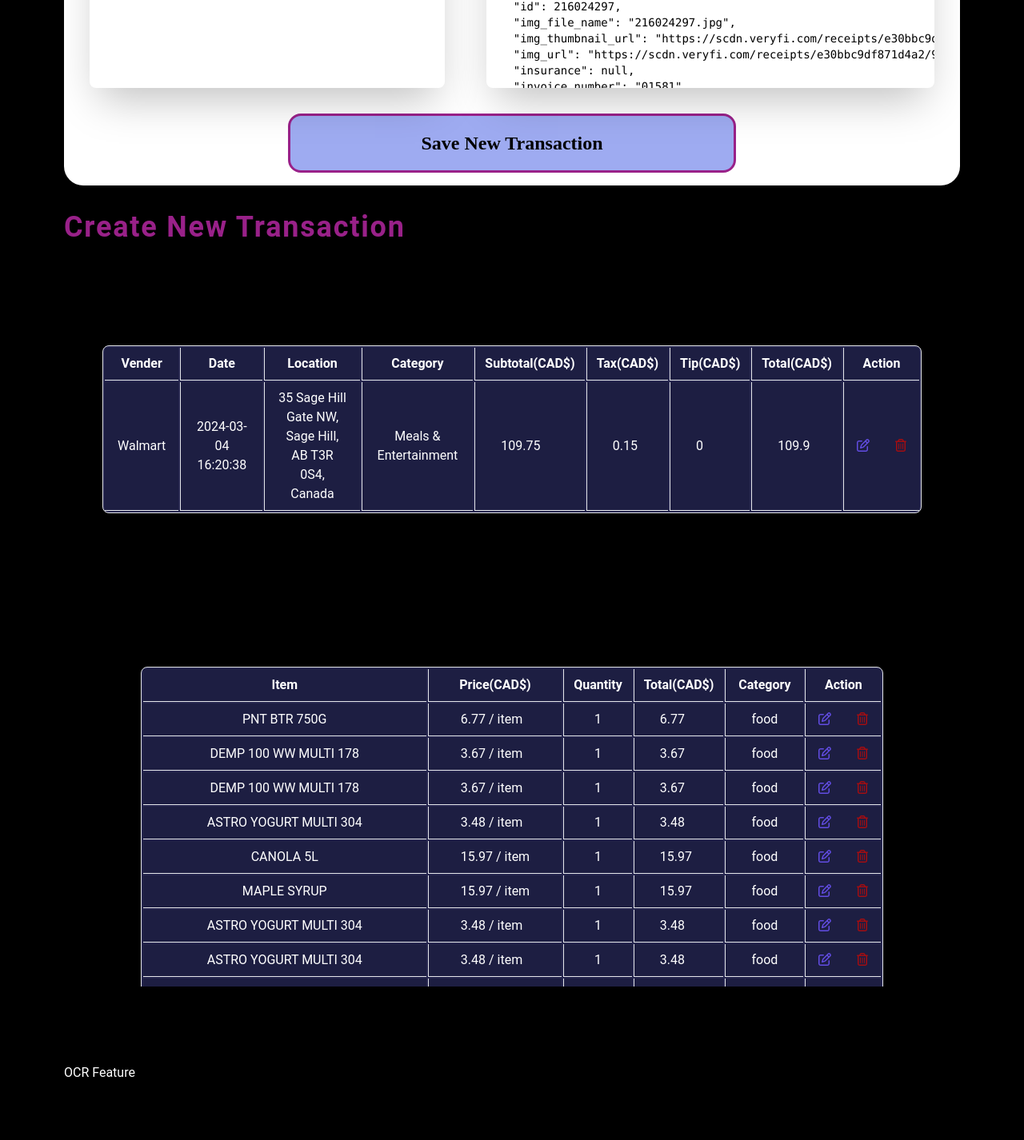
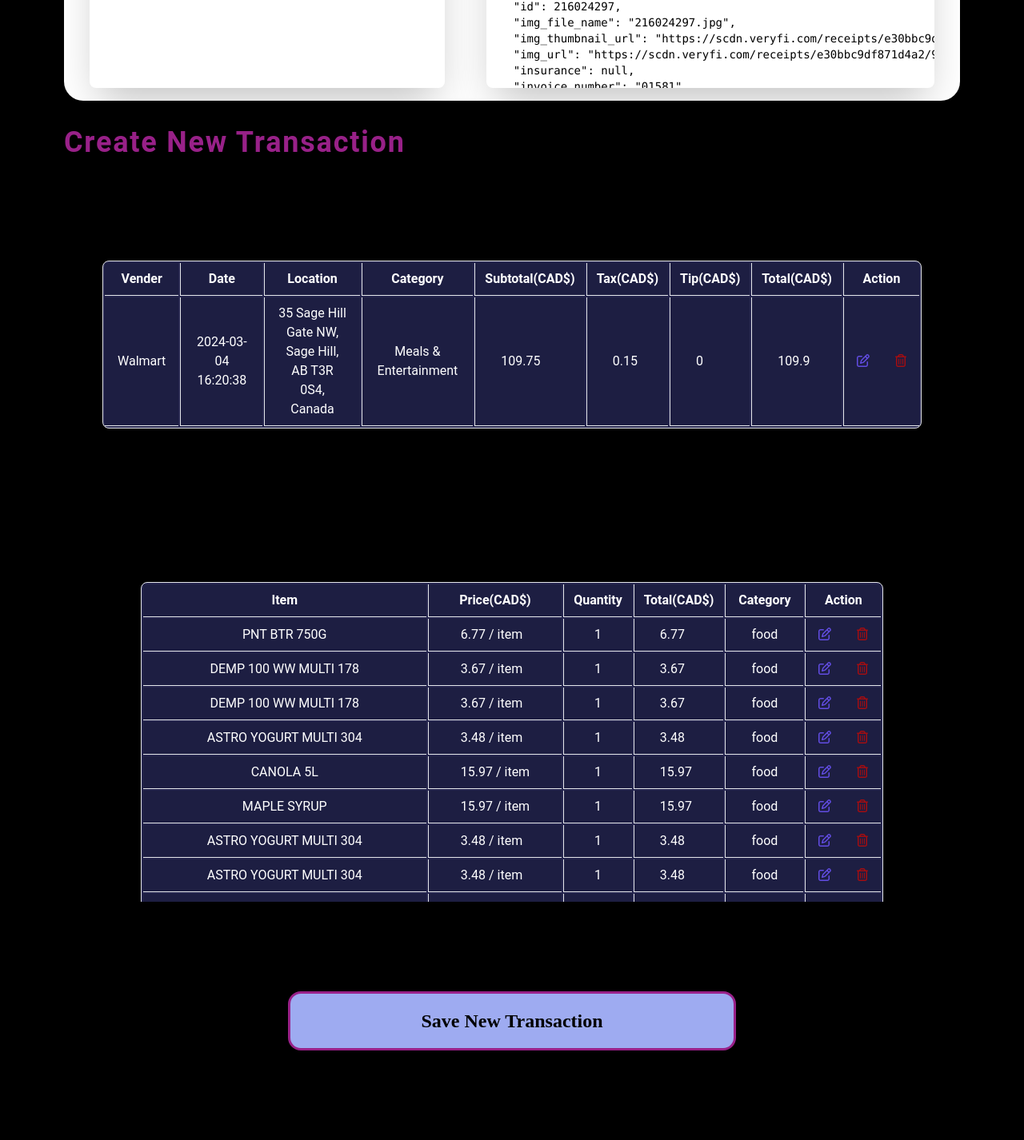
Before and after one commit to Danny2705/budget-application, a React (Create React App) app: page /create in a window 1280 px wide. Shown: the part 740-2166 px from the top of the page at 80% size. Built offline with nearby package versions, Linux system fonts and the light colour scheme; no server answers; sample sign-in values are in the browser's storage.

Commit message:
moved save button to outside of UploadTrans Component

```diff
--- a/src/components/CreateTransaction/CreateTransaction.jsx
+++ b/src/components/CreateTransaction/CreateTransaction.jsx
@@ -4,11 +4,24 @@ import UploadTrans from "../UploadTrans/UploadTrans";
 import NewTransVenderTable from "../TransactionTable/NewTransVenderTable";
 import NewTransLineItemsTable from "../TransactionTable/NewTransLineItemsTable";
 import { useState } from "react";
+import SaveButton from "../UploadTrans/SaveButton";
+import { saveReceiptToFirestore } from "../../utils/firebase";
 
 export default function CreateTransaction() {
   const [receiptData, setReceiptData] = useState([]);
+  const [imageURL, setImageURL] = useState(null);
+  const [receiptNo, setReceiptNo] = useState("");
 
   console.log("receiptData in create transaction page", receiptData);
+
+  const handleOnClickSaveButton = () => {
+    saveReceiptToFirestore(
+      receiptNo,
+      receiptData,
+      imageURL
+      //userEmail,
+    );
+  };
 
   return (
     <Layout>
@@ -16,13 +29,13 @@ export default function CreateTransaction() {
         <h1 className="text-main-darkPink font-bold text-2xl md:text-4xl lg:text-4xl mt-16 mb-8 tracking-wider text-center lg:text-left">
           Budget Name1
         </h1>
-        <UploadTrans onSetReceiptData={setReceiptData} />
+        <UploadTrans onSetReceiptData={setReceiptData} onSetImageURL={setImageURL} onSetTransactionNo={setReceiptNo}/>
         <h1 className="text-main-darkPink font-bold text-2xl md:text-4xl lg:text-4xl mt-8 mb-8 tracking-wider text-center lg:text-left">
           Create New Transaction
         </h1>
         <NewTransVenderTable receiptInfo={receiptData} />
         <NewTransLineItemsTable receiptInfo={receiptData}/>
-        <div className="text-white">OCR Feature</div>
+        <SaveButton onClick={handleOnClickSaveButton} />
       </div>
     </Layout>
   );
--- a/src/components/TransactionTable/NewTransVenderTable.jsx
+++ b/src/components/TransactionTable/NewTransVenderTable.jsx
@@ -1,7 +1,14 @@
 import { FontAwesomeIcon } from "@fortawesome/react-fontawesome";
 import { faPenToSquare, faTrashCan } from "@fortawesome/free-regular-svg-icons";
+import { useState } from "react";
 
 export default function NewTransVenderTable({ receiptInfo }) {
+  const [editRowIndex, setEditRowIndex] = useState(null);
+
+  const handleEdit = (rewIndex) => {
+    setEditRowIndex(rewIndex);
+  };
+
   return (
     <div className="py-[48px] flex justify-center">
       <div className="py-[48px] overflow-x-scroll px-[48px]">
@@ -46,18 +53,24 @@ export default function NewTransVenderTable({ receiptInfo }) {
                   {info.vendor.name}
                 </td>
                 <td className="border-b border-l px-4 py-2 text-center">
-                {info.date}
+                  {info.date}
                 </td>
                 <td className="border-b border-l px-4 py-2 text-center">
-                {info.vendor.address}
+                  {info.vendor.address}
                 </td>
                 <td className="border-b border-l px-4 py-2 text-center">
-                {info.category}
+                  {info.category}
                 </td>
-                <td className="border-b border-l px-[32px] py-2">{info.subtotal}</td>
+                <td className="border-b border-l px-[32px] py-2">
+                  {info.subtotal}
+                </td>
                 <td className="border-b border-l px-[32px] py-2">{info.tax}</td>
-                <td className="border-b border-l px-[32px] py-2">{info.tip === null ? 0 : info.tip}</td>
-                <td className="border-b border-l px-[32px] py-2">{info.total}</td>
+                <td className="border-b border-l px-[32px] py-2">
+                  {info.tip === null ? 0 : info.tip}
+                </td>
+                <td className="border-b border-l px-[32px] py-2">
+                  {info.total}
+                </td>
                 <td className="border-b border-l px-4 py-2">
                   <div className="flex flex-row justify-center">
                     <button className="pr-[32px]">
--- a/src/components/UploadTrans/UploadTrans.jsx
+++ b/src/components/UploadTrans/UploadTrans.jsx
@@ -7,11 +7,12 @@ import SaveButton from "./SaveButton";
 import { saveReceiptToFirestore } from "../../utils/firebase";
 import items from "./items.json";
 
-const UploadTrans = ({ onSetReceiptData }) => {
+const UploadTrans = ({ onSetReceiptData, onSetImageURL, onSetTransactionNo }) => {
   //Avoiding using OCR API useState([]) -> useState(items)
   const [receiptData, setReceiptData] = useState(items);
   const [imageURL, setImageURL] = useState(null);
-  const [receiptNo, setReceiptNo] = useState("");
+  //
+  const [receiptNo, setReceiptNo] = useState("U000001B000001T000005");
 
   const handleImageURLChange = (url) => {
     setImageURL(url);
@@ -29,13 +30,16 @@ const UploadTrans = ({ onSetReceiptData }) => {
   //Make UploadTrans export receiptData even if OCR has ever been used
   useEffect(() => {
     onSetReceiptData(receiptData);
-  }, [receiptData, onSetReceiptData]);
+    onSetImageURL(imageURL);
+    onSetTransactionNo(receiptNo);
+  }, [receiptData, onSetReceiptData, onSetImageURL, onSetTransactionNo, imageURL, receiptNo]);
 
   const handleReceiptNoChange = (receiptNo) => {
     setReceiptNo(receiptNo);
   };
 
   const handleOnClickSaveButton = () => {
+    console.log("Button data", receiptNo);
     saveReceiptToFirestore(
       receiptNo,
       receiptData,
@@ -56,7 +60,6 @@ const UploadTrans = ({ onSetReceiptData }) => {
         <div className="w-[56px]" />
         <JsonDisplay json={receiptData} />
       </div>
-      <SaveButton onClick={handleOnClickSaveButton} />
     </div>
   );
 };
--- a/src/utils/firebase.js
+++ b/src/utils/firebase.js
@@ -35,7 +35,8 @@ const generateRandomString = (length) => {
 };
 
 export const uploadImageToFirestore = async (localImage) => {
-  const transactionNumber = generateRandomString(21);
+  // const transactionNumber = generateRandomString(21);
+  const transactionNumber = "U000001B000001T000001";
   try {
     const imageRef = storageRef(
       storage,
```
